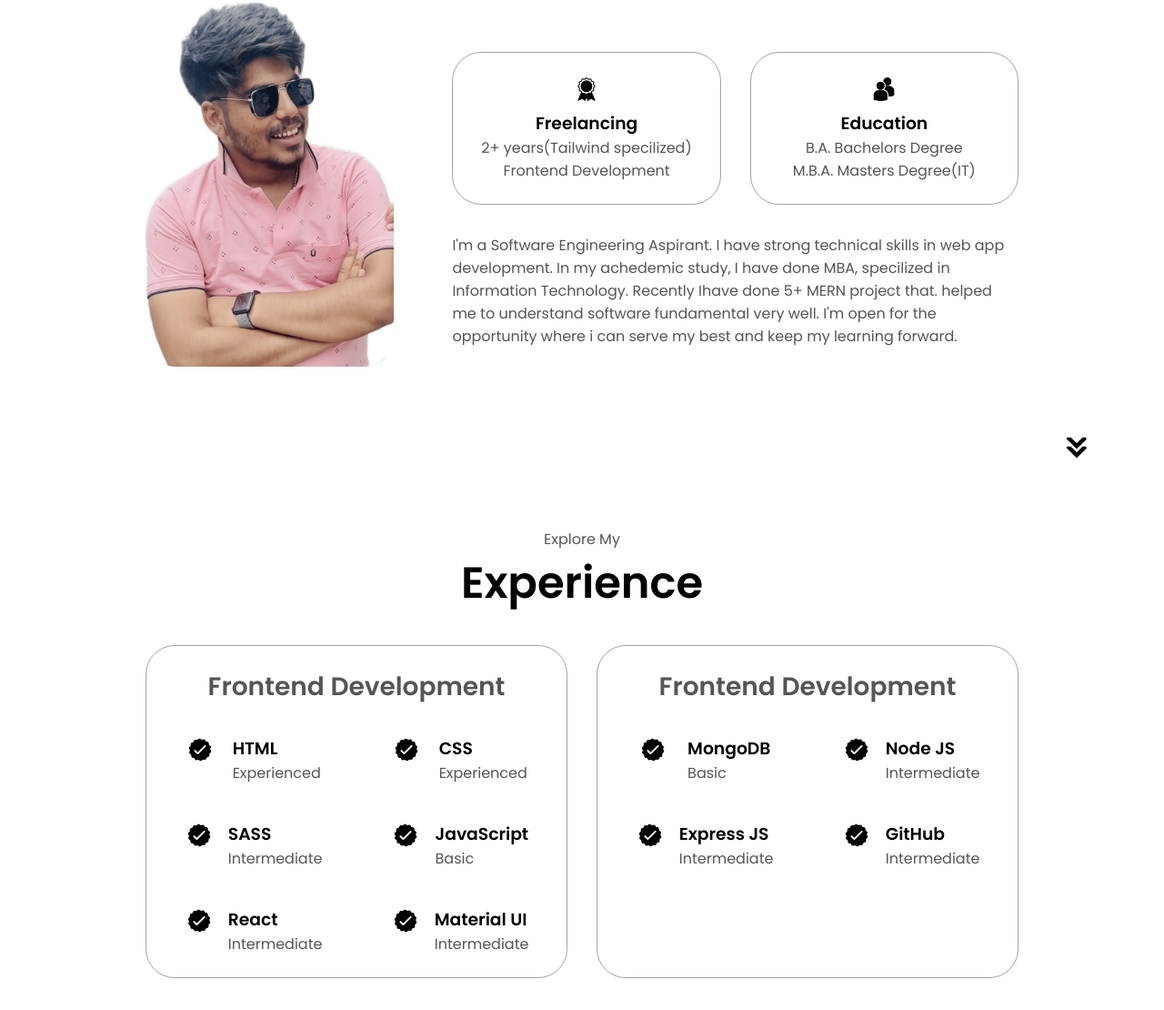
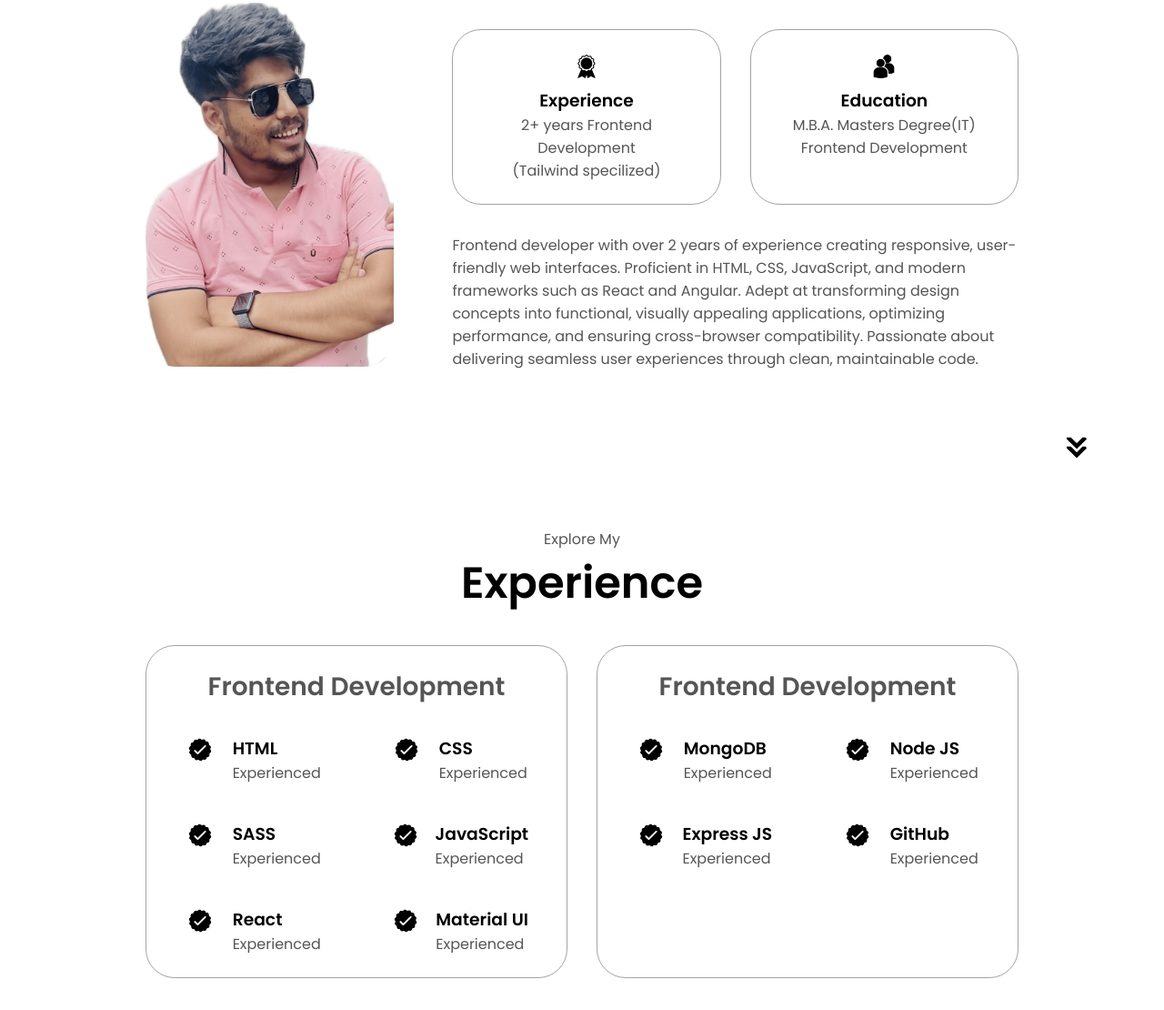
Before and after one commit to tanishbaliyan/portfolio, a plain HTML site: page index.html in a window 1280 px wide. Shown: the part 1116-2226 px from the top of the page at 91% size. Drawn offline with Linux system fonts and the light colour scheme.

Commit message:
updated deatails

```diff
--- a/index.html
+++ b/index.html
@@ -90,8 +90,8 @@
                 alt="Experience icon"
                 class="icon"
               />
-              <h3>Freelancing</h3>
-              <p>2+ years(Tailwind specilized) <br />Frontend Development</p>
+              <h3>Experience</h3>
+              <p>2+ years Frontend Development <br />(Tailwind specilized)</p>
             </div>
             <div class="details-container">
               <img
@@ -100,17 +100,12 @@
                 class="icon"
               />
               <h3>Education</h3>
-              <p>B.A. Bachelors Degree<br />M.B.A. Masters Degree(IT)</p>
+              <p>M.B.A. Masters Degree(IT)<br />Frontend Development</p>
             </div>
           </div>
           <div class="text-container">
             <p>
-                I'm a Software Engineering Aspirant.
-                I have strong technical skills in web app development.
-                In my achedemic study, I have done MBA, specilized in Information Technology.
-                Recently Ihave done 5+ MERN project that. helped me to understand software
-                fundamental very well. I'm open for the opportunity where i can serve my best and
-                keep my learning forward.
+                Frontend developer with over 2 years of experience creating responsive, user-friendly web interfaces. Proficient in HTML, CSS, JavaScript, and modern frameworks such as React and Angular. Adept at transforming design concepts into functional, visually appealing applications, optimizing performance, and ensuring cross-browser compatibility. Passionate about delivering seamless user experiences through clean, maintainable code.
             </p>
           </div>
         </div>
@@ -160,7 +155,7 @@
                 />
                 <div>
                   <h3>SASS</h3>
-                  <p>Intermediate</p>
+                  <p>Experienced</p>
                 </div>
               </article>
               <article>
@@ -171,7 +166,7 @@
                 />
                 <div>
                   <h3>JavaScript</h3>
-                  <p>Basic</p>
+                  <p>Experienced</p>
                 </div>
               </article>
               <article>
@@ -182,7 +177,7 @@
                 />
                 <div>
                   <h3>React</h3>
-                  <p>Intermediate</p>
+                  <p>Experienced</p>
                 </div>
               </article>
               <article>
@@ -193,7 +188,7 @@
                 />
                 <div>
                   <h3>Material UI</h3>
-                  <p>Intermediate</p>
+                  <p>Experienced</p>
                 </div>
               </article>
             </div>
@@ -209,7 +204,7 @@
                 />
                 <div>
                   <h3>MongoDB</h3>
-                  <p>Basic</p>
+                  <p>Experienced</p>
                 </div>
               </article>
               <article>
@@ -220,7 +215,7 @@
                 />
                 <div>
                   <h3>Node JS</h3>
-                  <p>Intermediate</p>
+                  <p>Experienced</p>
                 </div>
               </article>
               <article>
@@ -231,7 +226,7 @@
                 />
                 <div>
                   <h3>Express JS</h3>
-                  <p>Intermediate</p>
+                  <p>Experienced</p>
                 </div>
               </article>
               <article>
@@ -242,7 +237,7 @@
                 />
                 <div>
                   <h3>GitHub</h3>
-                  <p>Intermediate</p>
+                  <p>Experienced</p>
                 </div>
               </article>
             </div>
```
